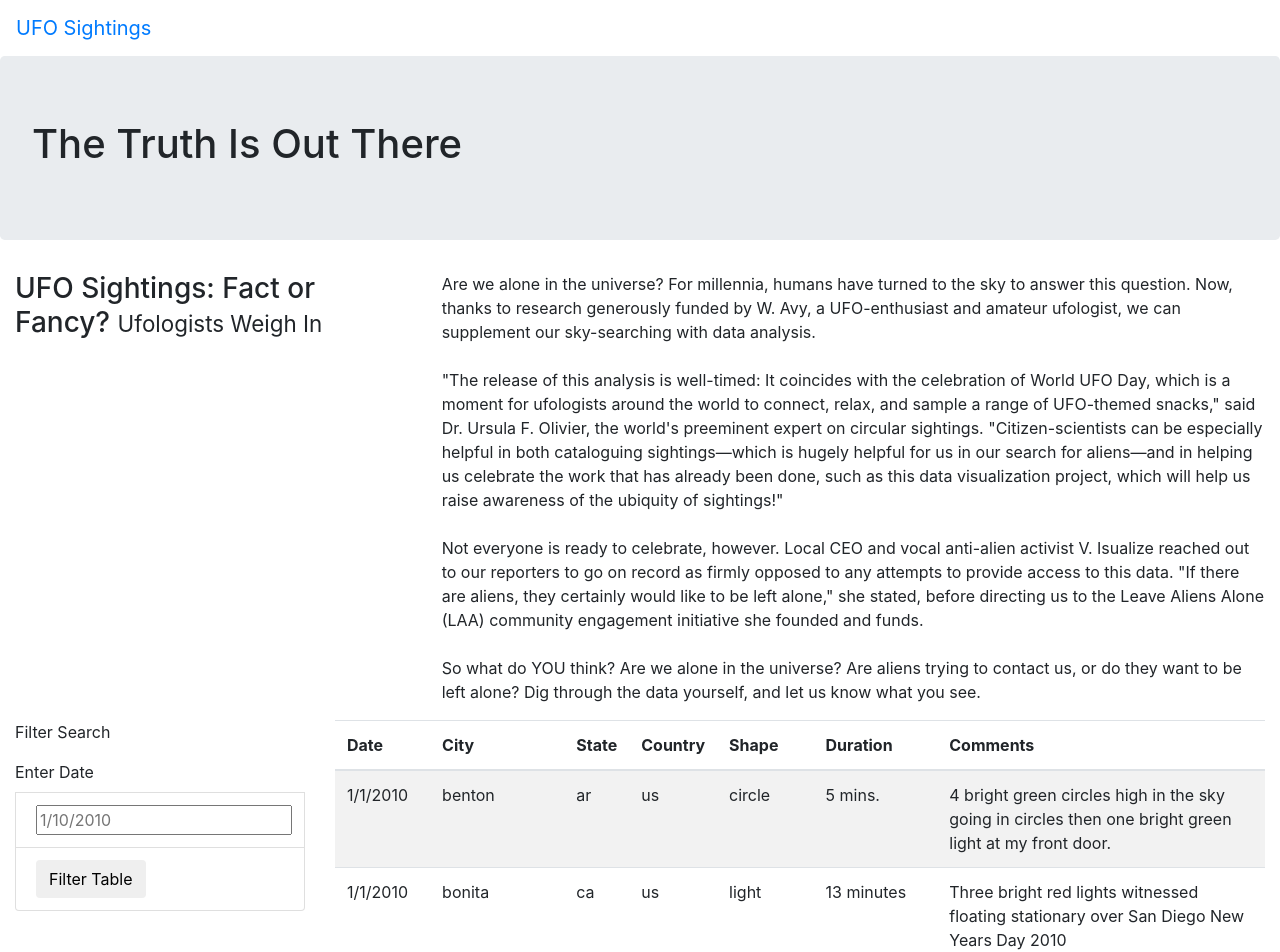
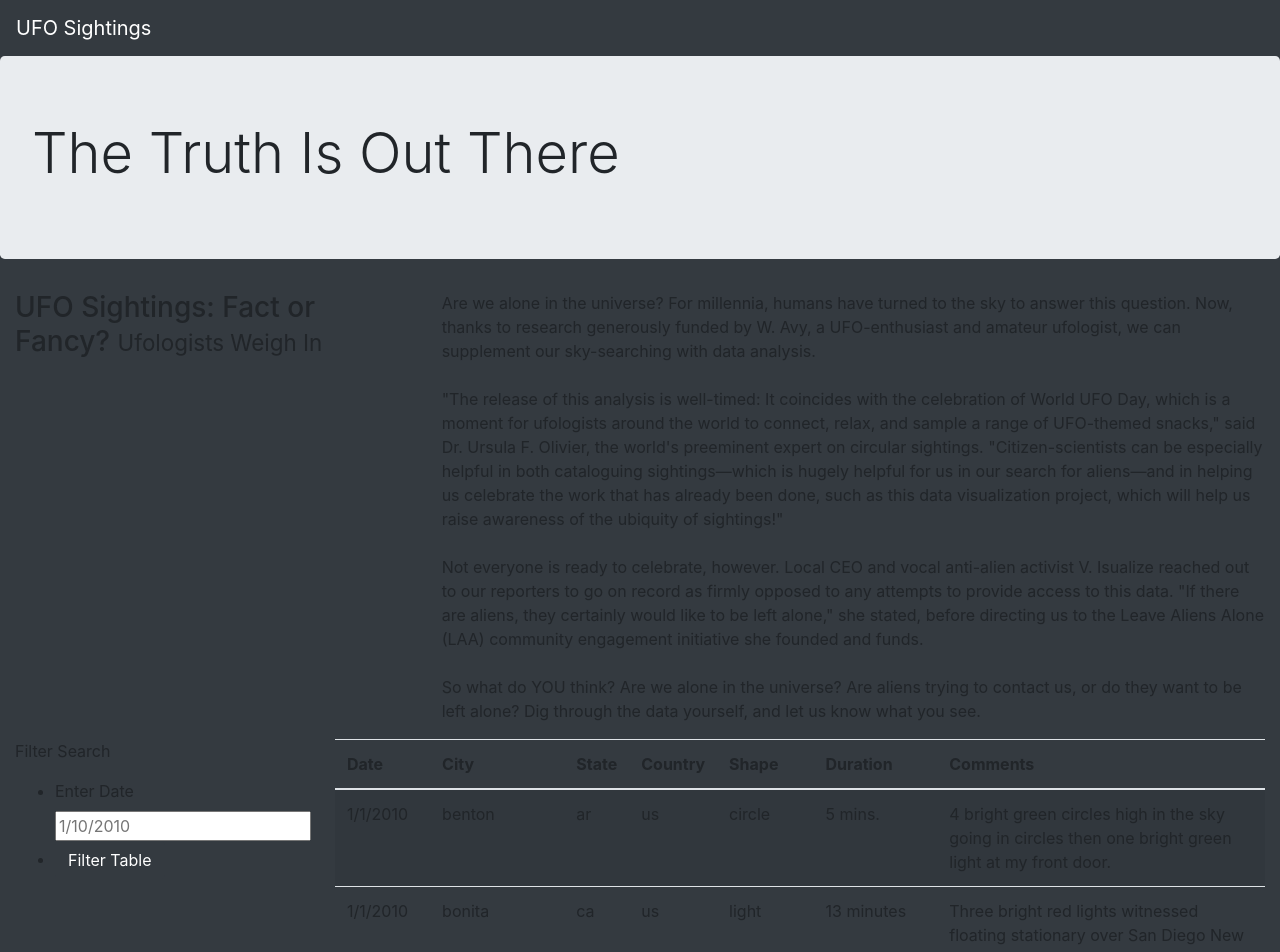
Before and after one commit to rlau929/UFOs, a plain HTML site: page index.html in a window 1280 px wide. Shown: the top 952 px of the page. Drawn offline with nearby package versions, Linux system fonts and the light colour scheme.

Commit message:
Adding index html file

```diff
--- a/index.html
+++ b/index.html
@@ -12,14 +12,14 @@
     />
     <link rel="stylesheet" href="static/css/style.css">
 </head>
-<body>
+<body class="bg-dark">
     <div class="wrapper">
-        <nav class="navbar navbar-expand-lg">
+        <nav class="navbar navbar-dark bg dark navbar-expand-lg">
             <a class="navbar-brand" href="index.html">UFO Sightings</a>
         </nav>
     </div>
     <div class="jumbotron">
-        <h1>The Truth Is Out There</h1>
+        <h1 class="display-4">The Truth Is Out There</h1>
     </div>
     <div class="container-fluid">
         <div class="row">
@@ -36,18 +36,20 @@
     <div class="container-fluid">
         <div class="row">
           <div class="col-md-3">
-            <form>
+            <form class="bg-dark">
                 <p>Filter Search</p>
-            </form>
-            <ul class="list-group">
-                <label for="date">Enter Date</label>
-            </ul>
-            <li class="list-group-item">
-                <input type="text" placeholder="1/10/2010" id="datetime" />
-            </li>
-            <li class="list-group-item">
-                <button id="filter-btn" type="button" class="btn btn-default">Filter Table</button>
-            </li>
+                <ul class="bg-dark">
+                  <li class="bg-dark">
+                    <label for="date">Enter Date</label>
+                    <input type="text" placeholder="1/10/2010" id="datetime" />
+                  </li>
+                  <li class="bg-dark">
+                     <button id="filter-btn" type="button" class="btn btn-dark">
+                       Filter Table
+                     </button>
+                  </li>
+                </ul>
+               </form>
           </div>
           <div class="col-md-9">
             <table class="table table-striped">
```
